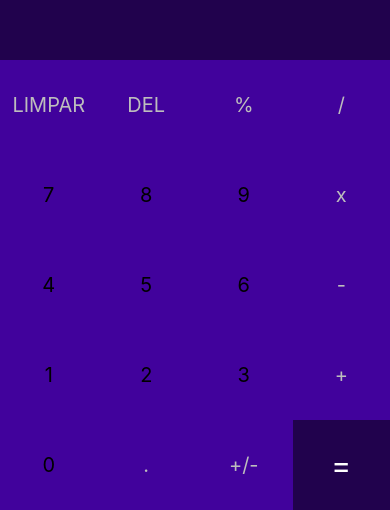
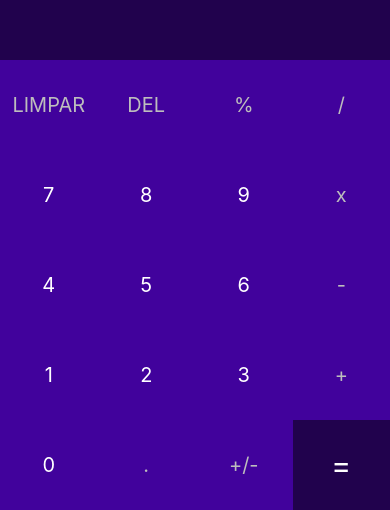
Before and after one commit to PolibioNeto/U_13_Calc, a React Native app: screen / in a window 390 px wide. Shown: the part 334-844 px from the top of the page. Built offline with nearby package versions, Linux system fonts and the light colour scheme.

Commit message:
Correcao: Alinhamento do resultado e correcao do White(M) para white(m)

```diff
--- a/App.js
+++ b/App.js
@@ -137,7 +137,7 @@ export default function App() {
               <Text
                 style={[
                   styles.textButton,
-                  {color: typeof button === 'number' ? 'White' : '#bdbdbd'},
+                  {color: typeof button === 'number' ? 'white' : '#bdbdbd'},
                 ]}>
                 {button}
               </Text>
@@ -156,11 +156,11 @@ const styles = StyleSheet.create({
   },
   results: {
     flex: 2,
-    justifyContent: 'center',
+    justifyContent: 'flex-end',
     backgroundColor: '#21024d',
   },
   resultText: {
-    color: 'White',
+    color: 'white',
     fontSize: 32,
     fontWeight: 'bold',
     padding: 12,
```
